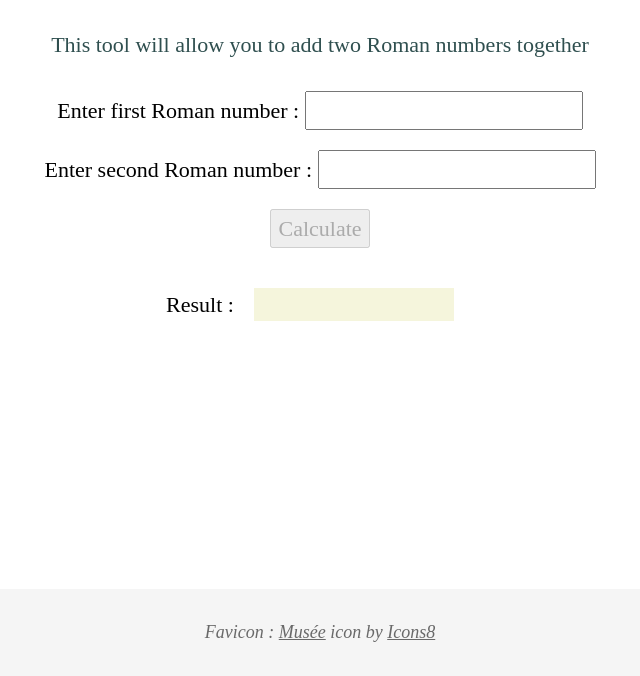
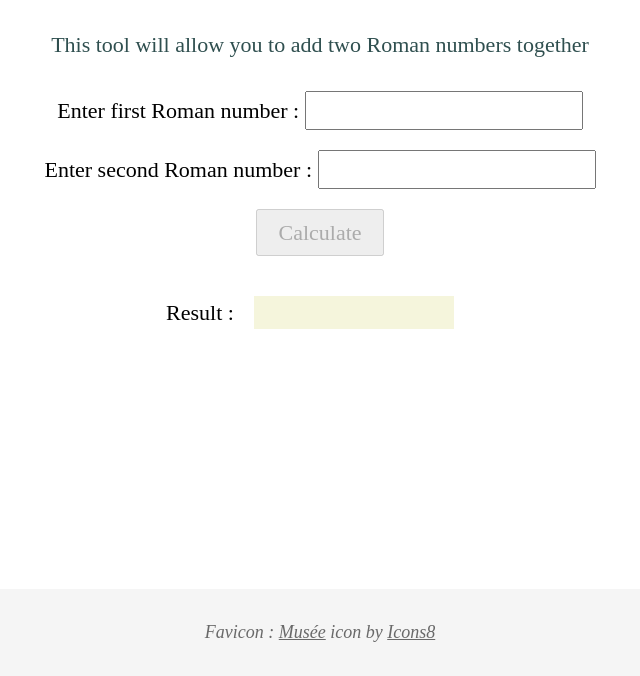
Before and after one commit to ToddEmonster/roman-calculator, a website built with webpack: page public/index.html in a window 1280 px wide. Shown: the part 124-800 px from the top of the page, without its empty margins (320-960 px from the left). Built offline with nearby package versions, Linux system fonts and the light colour scheme.

Commit message:
style: add button styling

```diff
--- a/public/css/style.css
+++ b/public/css/style.css
@@ -6,6 +6,10 @@ h1 {
 
 div, span, p, label, button, a {
     font-size: 2.2rem;
+}
+
+button {
+    padding: .5rem 2rem;
 }
 
 .error {
```
